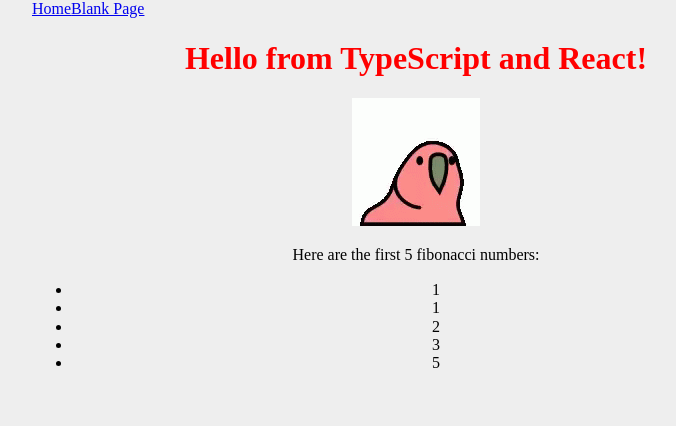
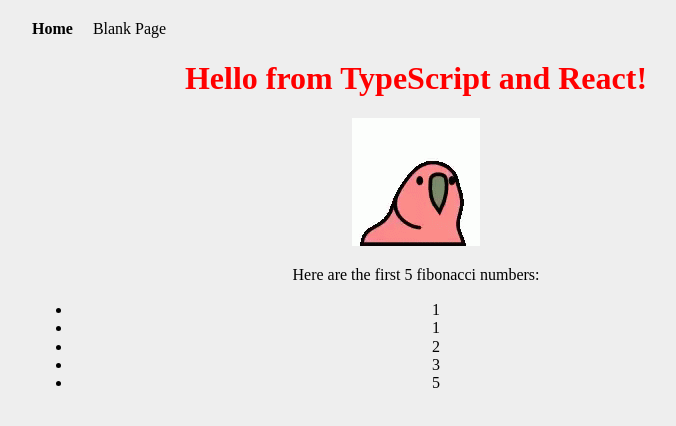
Before and after one commit to apeace/react16-boilerplate, a React app: page / in a window 1280 px wide. Shown: the top 426 px of the page, without its empty margins (224-900 px from the left). Built offline with nearby package versions, Linux system fonts and the light colour scheme.

Commit message:
More nav and layout

```diff
--- a/src/components/layout/BaseLayout.scss
+++ b/src/components/layout/BaseLayout.scss
@@ -6,8 +6,20 @@
     height: 100vh;
     overflow: auto;
 
-    display: flex;
-    justify-content: center;
+    &_nav {
+        margin: 20px 0;
+        a {
+            color: black;
+            text-decoration: none;
+            &:hover {
+                text-decoration: underline;
+            }
+            &.active {
+                font-weight: bold;
+            }
+            margin-right: 20px;
+        }
+    }
 
     &_outer {
         $contentPadding: 5px;
@@ -17,5 +29,6 @@
             padding: 0;
             max-width: $md;
         }
+        margin: 0 auto;
     }
 }
--- a/src/components/layout/BaseLayout.tsx
+++ b/src/components/layout/BaseLayout.tsx
@@ -1,4 +1,5 @@
 import * as React from "react"
+import { NavLink } from "react-router-dom"
 
 import "./BaseLayout.scss"
 
@@ -10,6 +11,16 @@ export interface BaseLayoutProps {
 
 export const BaseLayout = (props: BaseLayoutProps) => (
     <div className="BaseLayout">
-        <div className="BaseLayout_outer">{props.children}</div>
+        <div className="BaseLayout_outer">
+            <nav className="BaseLayout_nav">
+                <NavLink to="/" activeClassName="active" exact={true}>
+                    Home
+                </NavLink>
+                <NavLink to="/blank" activeClassName="active" exact={true}>
+                    Blank Page
+                </NavLink>
+            </nav>
+            <div className="BaseLayout_inner">{props.children}</div>
+        </div>
     </div>
 )
--- a/src/main.tsx
+++ b/src/main.tsx
@@ -4,7 +4,7 @@
  */
 import * as React from "react"
 import * as ReactDOM from "react-dom"
-import { BrowserRouter as Router, Switch, Route, Link } from "react-router-dom"
+import { BrowserRouter as Router, Switch, Route } from "react-router-dom"
 
 import "normalize.css"
 import { BaseLayout } from "./components/layout/BaseLayout"
@@ -15,8 +15,6 @@ function App() {
     return (
         <Router>
             <BaseLayout>
-                <Link to="/">Home</Link>
-                <Link to="/blank">Blank Page</Link>
                 <Switch>
                     <Route path="/blank">
                         <Blank />
```
Also changed, not shown: 1 other file (tests, documents, lock files or other folders).
